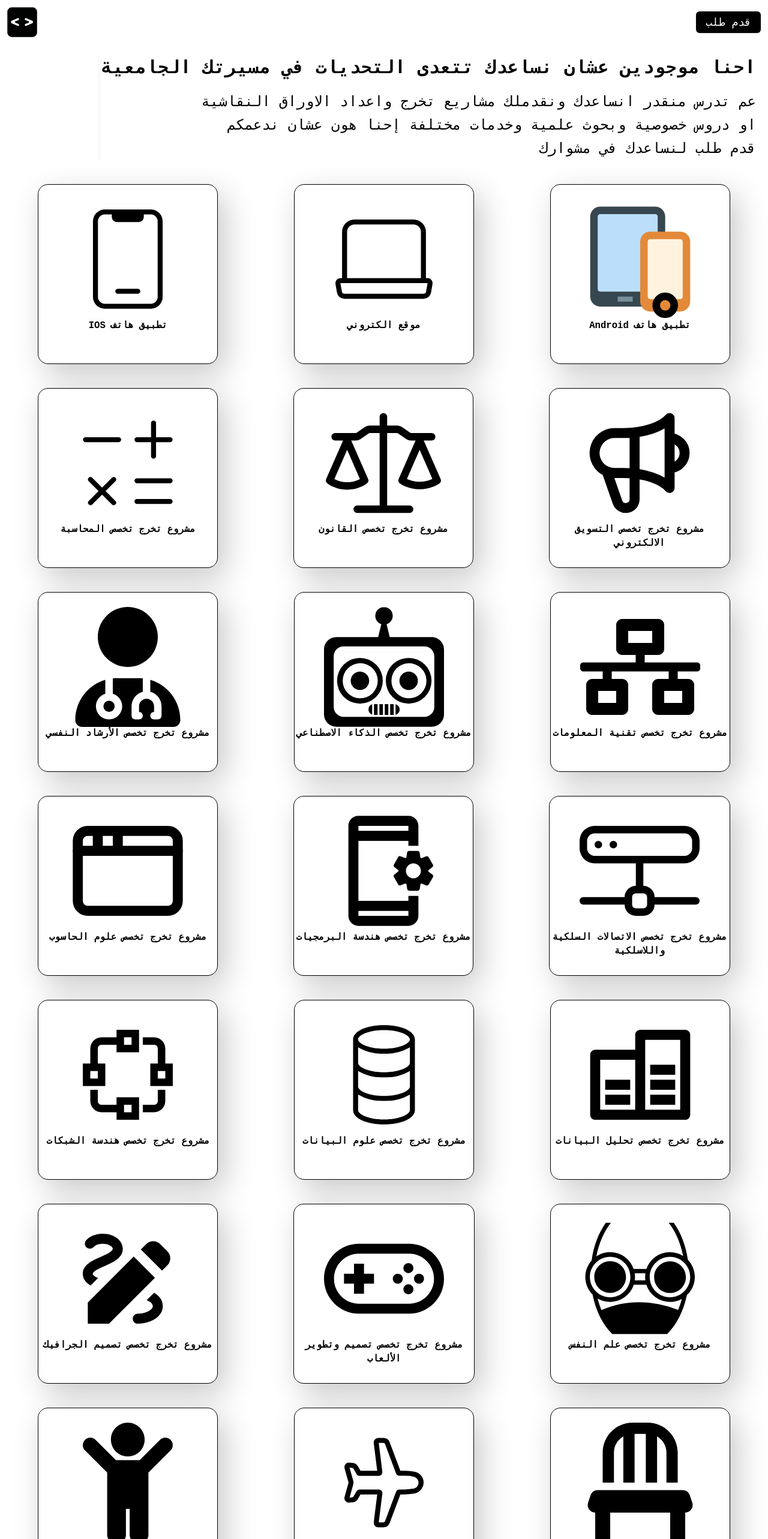
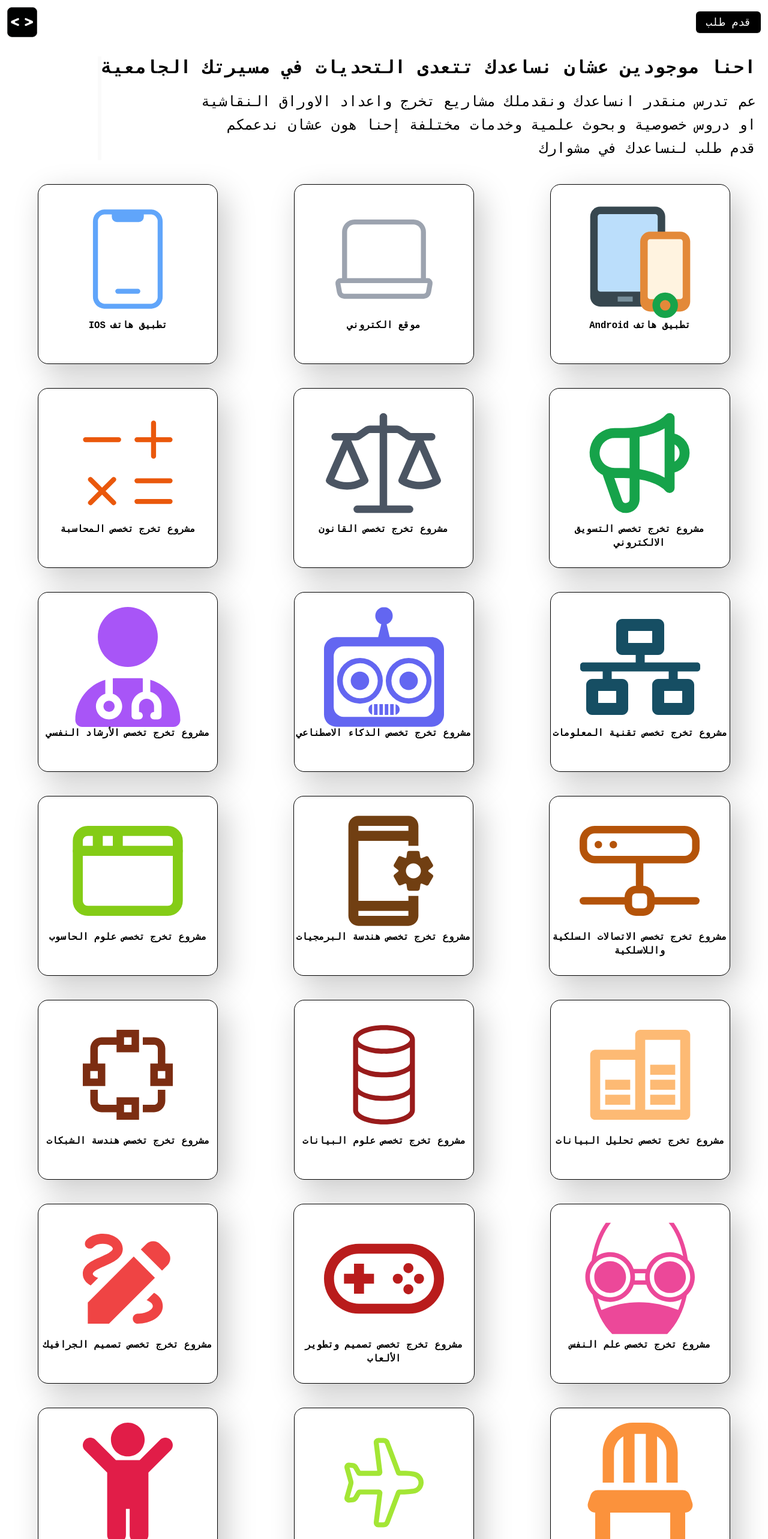
Before and after one commit to Zaidsaadedin1/codeMasters, a Next.js app: page / in a window 1280 px wide. Shown: the top 2566 px of the page at 60% size. Built offline with nearby package versions, Linux system fonts and the light colour scheme.

Commit message:
add colors

```diff
--- a/src/Contexts/CardsContext .tsx
+++ b/src/Contexts/CardsContext .tsx
@@ -67,155 +67,165 @@ interface Props {
 // Define a provider component
 export const CardsProvider: React.FC<Props> = ({ children }) => {
   const [cards] = useState<CardData[]>([
-    { image: <CiMobile3 className="imageIcon" />, text: "IOS تطبيق هاتف" },
-    { image: <CiLaptop className="imageIcon" />, text: "موقع الكتروني" },
     {
-      image: <FcSmartphoneTablet className="imageIcon" />,
+      image: <CiMobile3 className="imageIcon text-blue-400" />,
+      text: "IOS تطبيق هاتف",
+    },
+    {
+      image: <CiLaptop className="imageIcon text-gray-400" />,
+      text: "موقع الكتروني",
+    },
+    {
+      image: <FcSmartphoneTablet className="imageIcon text-green-600" />,
       text: "Android تطبيق هاتف",
     },
     {
-      image: <CiCalculator2 className="imageIcon" />,
+      image: <CiCalculator2 className="imageIcon text-orange-600" />,
       text: "مشروع تخرج تخصص المحاسبة",
     },
-    { image: <GoLaw className="imageIcon" />, text: "مشروع تخرج تخصص القانون" },
     {
-      image: <HiOutlineSpeakerphone className="imageIcon" />,
+      image: <GoLaw className="imageIcon text-gray-600" />,
+      text: "مشروع تخرج تخصص القانون",
+    },
+    {
+      image: <HiOutlineSpeakerphone className="imageIcon text-green-600" />,
       text: "مشروع تخرج تخصص التسويق الالكتروني",
     },
     {
-      image: <FaUserDoctor className="imageIcon" />,
+      image: <FaUserDoctor className="imageIcon text-purple-500	" />,
       text: "مشروع تخرج تخصص الأرشاد النفسي",
     },
     {
-      image: <SiProbot className="imageIcon" />,
+      image: <SiProbot className="imageIcon text-indigo-500	" />,
       text: "مشروع تخرج تخصص الذكاء الاصطناعي",
     },
     {
-      image: <FaNetworkWired className="imageIcon" />,
+      image: <FaNetworkWired className="imageIcon text-cyan-900	" />,
       text: "مشروع تخرج تخصص تقنية المعلومات",
     },
     {
-      image: <LuAppWindow className="imageIcon" />,
+      image: <LuAppWindow className="imageIcon text-lime-500	" />,
       text: "مشروع تخرج تخصص علوم الحاسوب",
     },
     {
-      image: <MdOutlineAppSettingsAlt className="imageIcon" />,
+      image: <MdOutlineAppSettingsAlt className="imageIcon text-yellow-900	" />,
       text: "مشروع تخرج تخصص هندسة البرمجيات",
     },
     {
-      image: <BsHddNetwork className="imageIcon" />,
+      image: <BsHddNetwork className="imageIcon text-amber-700	" />,
       text: "مشروع تخرج تخصص الاتصالات السلكية واللاسلكية",
     },
     {
-      image: <LiaNetworkWiredSolid className="imageIcon" />,
+      image: <LiaNetworkWiredSolid className="imageIcon text-orange-900	" />,
       text: "مشروع تخرج تخصص هندسة الشبكات",
     },
     {
-      image: <CiDatabase className="imageIcon" />,
+      image: <CiDatabase className="imageIcon text-red-800	" />,
       text: "مشروع تخرج تخصص علوم البيانات",
     },
     {
-      image: <RiDatabaseLine className="imageIcon" />,
+      image: <RiDatabaseLine className="imageIcon text-orange-300	" />,
       text: "مشروع تخرج تخصص تحليل البيانات",
     },
     {
-      image: <MdDraw className="imageIcon" />,
+      image: <MdDraw className="imageIcon text-red-500	" />,
       text: "مشروع تخرج تخصص تصميم الجرافيك",
     },
     {
-      image: <CgGames className="imageIcon" />,
+      image: <CgGames className="imageIcon text-red-700	" />,
       text: "مشروع تخرج تخصص تصميم وتطوير الألعاب",
     },
     {
-      image: <GiDoctorFace className="imageIcon" />,
+      image: <GiDoctorFace className="imageIcon text-pink-500	" />,
       text: "مشروع تخرج تخصص علم النفس",
     },
     {
-      image: <FaChild className="imageIcon" />,
+      image: <FaChild className="imageIcon text-rose-600	" />,
       text: "مشروع تخرج تخصص التربية الخاصة",
     },
     {
-      image: <CiPlane className="imageIcon" />,
+      image: <CiPlane className="imageIcon text-lime-400	" />,
       text: "مشروع تخرج تخصص السياحة والسفر",
     },
     {
-      image: <FaChair className="imageIcon" />,
+      image: <FaChair className="imageIcon text-orange-400	" />,
       text: "مشروع تخرج تخصص التصميم الداخلي",
     },
     {
-      image: <FaRegBuilding className="imageIcon" />,
+      image: <FaRegBuilding className="imageIcon text-purple-500	" />,
       text: "مشروع تخرج تخصص الهندسة المعمارية",
     },
     {
-      image: <MdOutlineBuild className="imageIcon" />,
+      image: <MdOutlineBuild className="imageIcon text-indigo-500	" />,
       text: "مشروع تخرج تخصص الهندسة الصناعية",
     },
     {
-      image: <MdOutlineElectricBolt className="imageIcon" />,
+      image: <MdOutlineElectricBolt className="imageIcon text-cyan-500	" />,
       text: "مشروع تخرج تخصص هندسة الكهرباء والالكترونيات",
     },
     {
-      image: <IoIosNuclear className="imageIcon" />,
+      image: <IoIosNuclear className="imageIcon text-teal-600	" />,
       text: "مشروع تخرج تخصص هندسة الطاقة",
     },
     {
-      image: <PiEngineBold className="imageIcon" />,
+      image: <PiEngineBold className="imageIcon text-rose-500	" />,
       text: "مشروع تخرج تخصص الهندسة الميكانيكية",
     },
     {
-      image: <GiTreeBranch className="imageIcon" />,
+      image: <GiTreeBranch className="imageIcon text-teal-800	" />,
       text: "مشروع تخرج تخصص الهندسة البيئية",
     },
     {
-      image: <TbMath className="imageIcon" />,
+      image: <TbMath className="imageIcon text-teal-300	" />,
       text: "مشروع تخرج تخصص الرياضيات",
     },
     {
-      image: <FaRemoveFormat className="imageIcon" />,
+      image: <FaRemoveFormat className="imageIcon text-purple-950	" />,
       text: "مشروع تخرج تخصص الفيزياء",
     },
     {
-      image: <FcBiotech className="imageIcon" />,
+      image: <MdOutlineBiotech className="imageIcon text-purple-300	" />,
+
       text: "مشروع تخرج تخصص الكيمياء",
     },
     {
-      image: <MdOutlineBiotech className="imageIcon" />,
+      image: <FcBiotech className="imageIcon" />,
       text: "مشروع تخرج تخصص علم الاحياء",
     },
     {
-      image: <SiMicrosoftsqlserver className="imageIcon" />,
+      image: <SiMicrosoftsqlserver className="imageIcon text-neutral-700	" />,
       text: "مشروع تخرج تخصص البيولوجيا الدقيقة والجزيئية",
     },
     {
-      image: <FaDna className="imageIcon" />,
+      image: <FaDna className="imageIcon text-yellow-500	" />,
       text: "مشروع تخرج تخصص علم الوراثة",
     },
     {
-      image: <GiStonePile className="imageIcon" />,
+      image: <GiStonePile className="imageIcon text-lime-100	" />,
       text: "مشروع تخرج تخصص الجيولوجيا",
     },
     {
-      image: <GiWorld className="imageIcon" />,
+      image: <GiWorld className="imageIcon text-lime-800	" />,
       text: "مشروع تخرج تخصص الجغرافيا",
     },
     {
-      image: <FaRegChartBar className="imageIcon" />,
+      image: <FaRegChartBar className="imageIcon text-violet-950	" />,
       text: "مشروع تخرج تخصص علم الاقتصاد",
     },
     {
-      image: <PiSigmaThin className="imageIcon" />,
+      image: <PiSigmaThin className="imageIcon text-teal-700	" />,
       text: "مشروع تخرج تخصص علم الإحصاء",
     },
     {
-      image: <GiRoundTable className="imageIcon" />,
+      image: <GiRoundTable className="imageIcon text-red-500	" />,
       text: "مشروع تخرج تخصص العلوم السياسية",
     },
     {
-      image: <RiSpeakLine className="imageIcon" />,
+      image: <RiSpeakLine className="imageIcon text-red-700	" />,
       text: "مشروع تخرج تخصص علم الاجتماع",
     },
     {
-      image: <GiFilmSpool className="imageIcon" />,
+      image: <GiFilmSpool className="imageIcon text-rose-500	" />,
       text: "مشروع تخرج تخصص الصحافة والإعلام",
     },
   ]);
```
